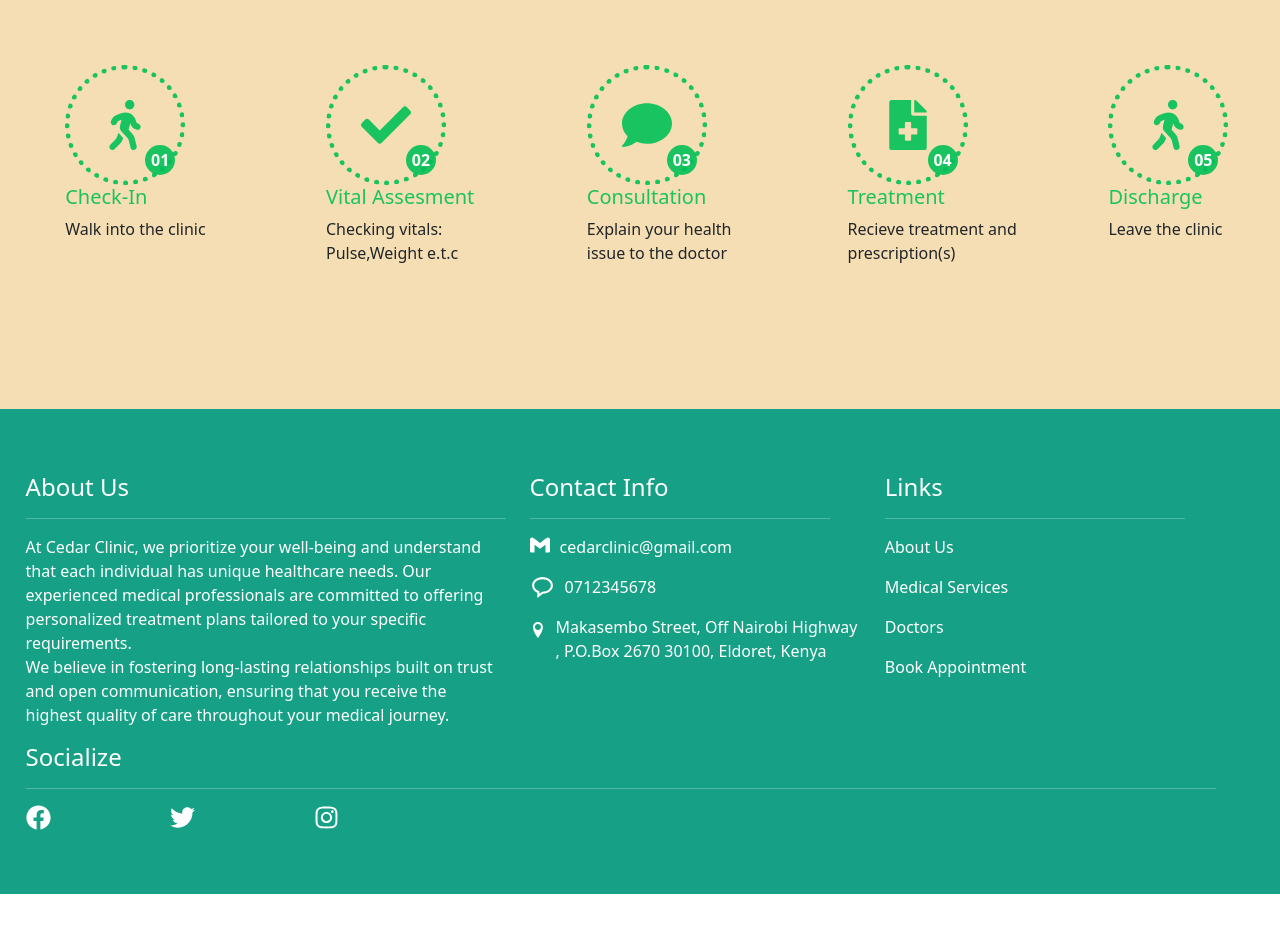
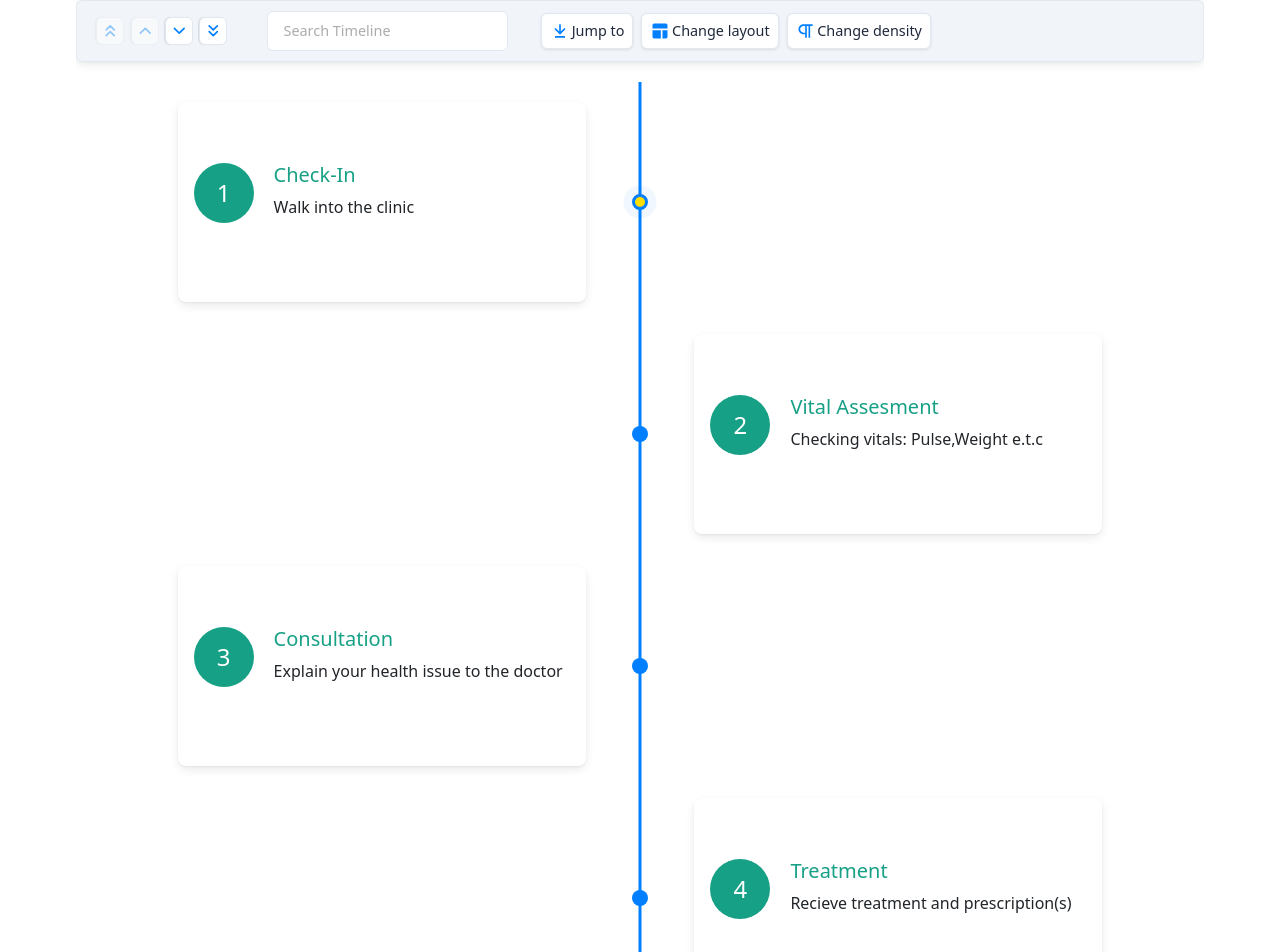
Before and after one commit to Marcelkibor/Cedar-Clinic, a React (Vite) app: page /about-us in a window 1280 px wide. Shown: the part 1833-2785 px from the top of the page. Before the commit the page ends 2727 px from the top, so only its background shows below. Built offline with nearby package versions, Linux system fonts and the light colour scheme.

Commit message:
Chrono for Clinic Process Timeline

```diff
--- a/package.json
+++ b/package.json
@@ -17,6 +17,7 @@
     "leaflet": "^1.9.4",
     "react": "^18.2.0",
     "react-bootstrap": "^2.7.4",
+    "react-chrono": "^2.2.4",
     "react-countup": "^6.4.2",
     "react-dom": "^18.2.0",
     "react-icons": "^4.10.1",
@@ -24,12 +25,14 @@
     "react-router-dom": "^6.11.2",
     "react-slick": "^0.29.0",
     "react-tsparticles": "^2.12.2",
+    "react-vertical-timeline-component": "^3.6.0",
     "slick-carousel": "^1.8.1"
   },
   "devDependencies": {
     "@types/react": "^18.0.28",
     "@types/react-dom": "^18.0.11",
     "@types/react-slick": "^0.23.10",
+    "@types/react-vertical-timeline-component": "^3.3.3",
     "@typescript-eslint/eslint-plugin": "^5.57.1",
     "@typescript-eslint/parser": "^5.57.1",
     "@vitejs/plugin-react": "^4.0.0",
--- a/src/App.css
+++ b/src/App.css
@@ -3,6 +3,15 @@
   height: 100% !important;
   padding-bottom: 7% !important;
 }
+/* CSS to change midline and arrow color */
+.chrono .chrono-default-bar::before {
+  background-color: #ff0000; /* Change to your desired midline color */
+}
+
+.chrono .chrono-icons .chrono-icons-arrow::before {
+  color: #ff0000; /* Change to your desired arrow color */
+}
+
 .bg-text{
   font-size: 35px !important;
   width: 200px !important;
@@ -107,8 +116,8 @@ h1{
   display: flex;
   align-items: center;
   justify-content: center;
-  width: 120px;
-  height: 120px;
+  width: 90px;
+  height: 90px;
 }
 .about-us-wrapper {
   position: relative;
@@ -387,7 +396,7 @@ h1{
   align-items: center;
 }
 .footer-main{
-  background: #16a085;
+  background: #05c46b;
   padding-bottom: 5%;
   padding-top:5%;
 }
@@ -433,7 +442,7 @@ color: #fff;
   position: fixed;
   width: 100%;
   height: 70px;
-  background-color: #007c61;
+  background-color: #00c056e5;
   z-index: 1;
 }
 .items{
--- a/src/components/AboutUs.tsx
+++ b/src/components/AboutUs.tsx
@@ -6,9 +6,10 @@ import { Row,Col } from 'react-bootstrap';
 import {motion, useAnimation} from 'framer-motion'
 import Footer from './Layouts/Footer';
 import CountUp from 'react-countup'
+import { Chrono } from 'react-chrono'
 import React, { useEffect, useState } from 'react';
-import { fadeRight,fadeLeft, popUp } from './Effects/AnimationsPack';
-
+import {fadeLeft, popUp } from './Effects/AnimationsPack';
+import {VerticalTimeline,VerticalTimelineElement} from 'react-vertical-timeline-component';
 
 const AboutUs = () => {
   const mVV = useAnimation();
@@ -22,6 +23,13 @@ const AboutUs = () => {
     "icons",
     "counter"
   ])
+const ClinicProcessEvents = (process:any)=>{
+  return(
+  <div>
+    <h6>{process.content}</h6>
+  </div>
+  )
+}
   const isInViewport = (element: HTMLElement | null, threshold = 0) => {
     if (!element) return false;
     const rect = element.getBoundingClientRect();
@@ -68,6 +76,35 @@ const AboutUs = () => {
       window.removeEventListener("scroll", handleScroll);
     };
   }, [sections, mVV]);
+  const ChronoItem =(items:any)=>{
+    return(
+      <div style={{display:'flex', marginTop:'10%'}}>
+         <motion.div
+      initial={{ scale: 0, opacity: 0 }}
+      animate={{ scale: 1, opacity: 1 }}
+      transition={{ duration: 0.5 }}
+      style={{
+        width: '60px',
+        height: '60px',
+        borderRadius: '50%',
+        backgroundColor: '#16a085',
+        display: 'flex',
+        justifyContent: 'center',
+        alignItems: 'center',
+        fontSize: '24px',
+        color: 'white',
+      }}
+    >
+      {items.value}
+    </motion.div>
+        <div style={{marginLeft:'20px'}}>
+        <h5 style={{color:'#16a085'}}>{items.title}</h5>
+        <p>{items.content}</p>
+      </div>
+      </div>
+
+    )
+  }
   return (
 <div>
   <Navigation/>
@@ -75,7 +112,7 @@ const AboutUs = () => {
       <Row style={{margin:'100px 3% 5% 3%'}}>
       <Col>
        <motion.div
-       variants={fadeLeft}
+       variants={popUp(0.8)}
        initial='hidden'
        animate='visible'
        >
@@ -98,7 +135,7 @@ With state-of-the-art facilities and the latest medical advancements, Cedar Clin
   <Col>
   <motion.div id = 'mission'
   initial='hidden'
-  variants={fadeRight}
+  variants={popUp(0.8)}
   animate={mVV}
   className='about-mvv'
 >
@@ -182,30 +219,23 @@ With state-of-the-art facilities and the latest medical advancements, Cedar Clin
 <div style ={{textAlign:'center', paddingTop:'5%',color:'#00c056e5'}}>
 <h1>Our Clinical Process</h1>
 </div>
-<Row style={{paddingBottom:'10%',backgroundColor:'wheat'}}>
-  {clinicalProcess.map((item:any)=>(
-<Col className = 'rotating-col'key={item.id}>
-  <div className = 'rotating-parent'>
-    <div className='rotating-div'>
-      <div className='rotating-border' >
-</div>
-  <div >
-    <div className='circle'>
-      <span className='number'>{`0${item.id}`}</span>
-      </div>
-      {React.createElement(processIcons[item.id],{style:{color:'#00c056e5',height:'50px',width:'50px'}})}
-    </div>
-</div>
-  </div>
-<div className='process-text'>
-  <h5 style={{color:'#00c056e5'}}>{item.name}</h5>
-    <p>{item.description}</p>
-    </div>
-
-  </Col>
-))}
+<Row style={{paddingBottom:'10%',backgroundColor:'white',marginLeft:'5%',marginRight:'5%'}}>
+  <Col>
+  <Chrono
+  hideControls={true}
+  mode="VERTICAL_ALTERNATING">
+        {clinicalProcess.map((process) => (
+          <ChronoItem
+            key={process.id}
+            title={process.title}
+            content={process.content}
+            value={process.id}
+          />
+        ))}
+      </Chrono>
+    </Col>
 </Row>
-    <Footer/>
+<Footer/>
 
 </div>
   )
--- a/src/components/DataFiles/ClinicalProcess.ts
+++ b/src/components/DataFiles/ClinicalProcess.ts
@@ -3,8 +3,8 @@ import {FaClinicMedical,FaWalking,FaCheck, FaComment, FaFileMedical,FaBroadcastT
 import { IconType } from "react-icons"
 type Process = {
     id:number,
-    name:string,
-    description:string
+    title:string,
+    content:string
 };
 type whychoose = {
     id:number,
@@ -23,11 +23,11 @@ const whyChoose:whychoose[]=[
     {id:4,title:'Seamless Operation'},
 ];
 const clinicalProcess:Process[]=[
-    {id:1,name:'Check-In', description:'Walk into the clinic'},
-    {id:2,name:'Vital Assesment', description:'Checking vitals: Pulse,Weight e.t.c'},
-    {id:3,name:'Consultation', description:'Explain your health issue to the doctor'},
-    {id:4,name:'Treatment', description:'Recieve treatment and prescription(s)'},
-    {id:5,name:'Discharge', description:'Leave the clinic'},
+    {id:1,title:'Check-In', content:'Walk into the clinic'},
+    {id:2,title:'Vital Assesment', content:'Checking vitals: Pulse,Weight e.t.c'},
+    {id:3,title:'Consultation', content:'Explain your health issue to the doctor'},
+    {id:4,title:'Treatment', content:'Recieve treatment and prescription(s)'},
+    {id:5,title:'Discharge', content:'Leave the clinic'},
 ];
 const clinicalNumbers:clinicNumber[]=[
     {id:1,number:30,title:'Specialized services'},
```
Also changed, not shown: 2 other files (tests, documents, lock files or other folders).
